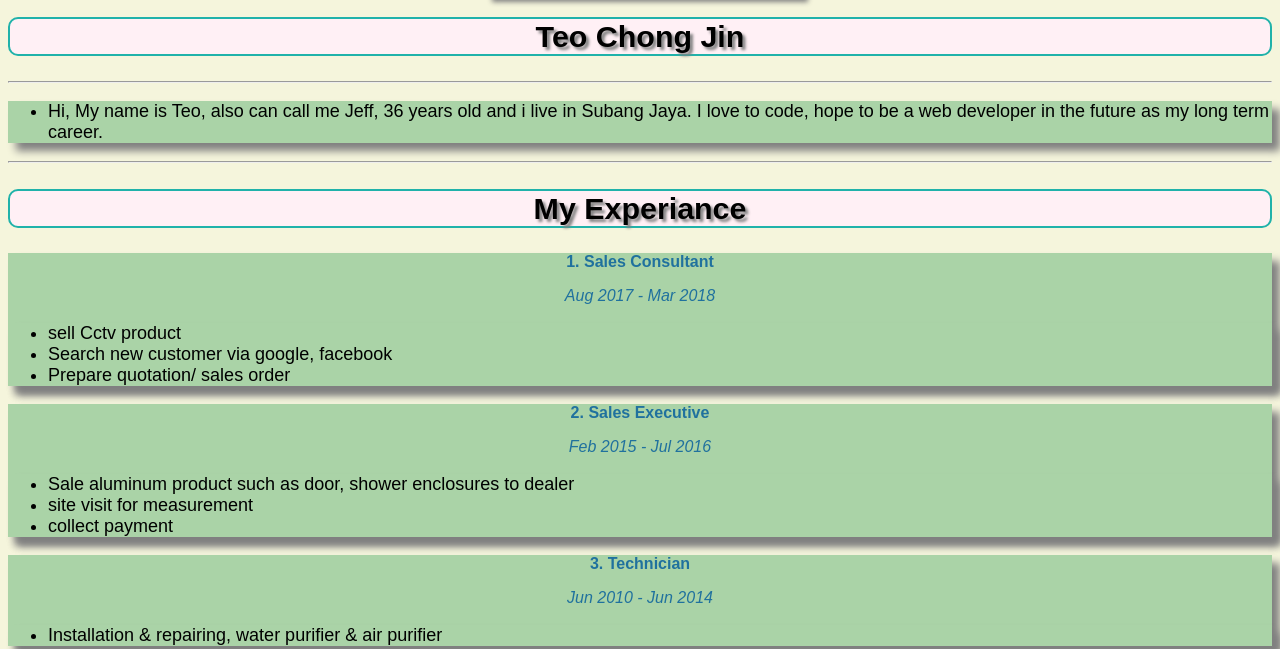
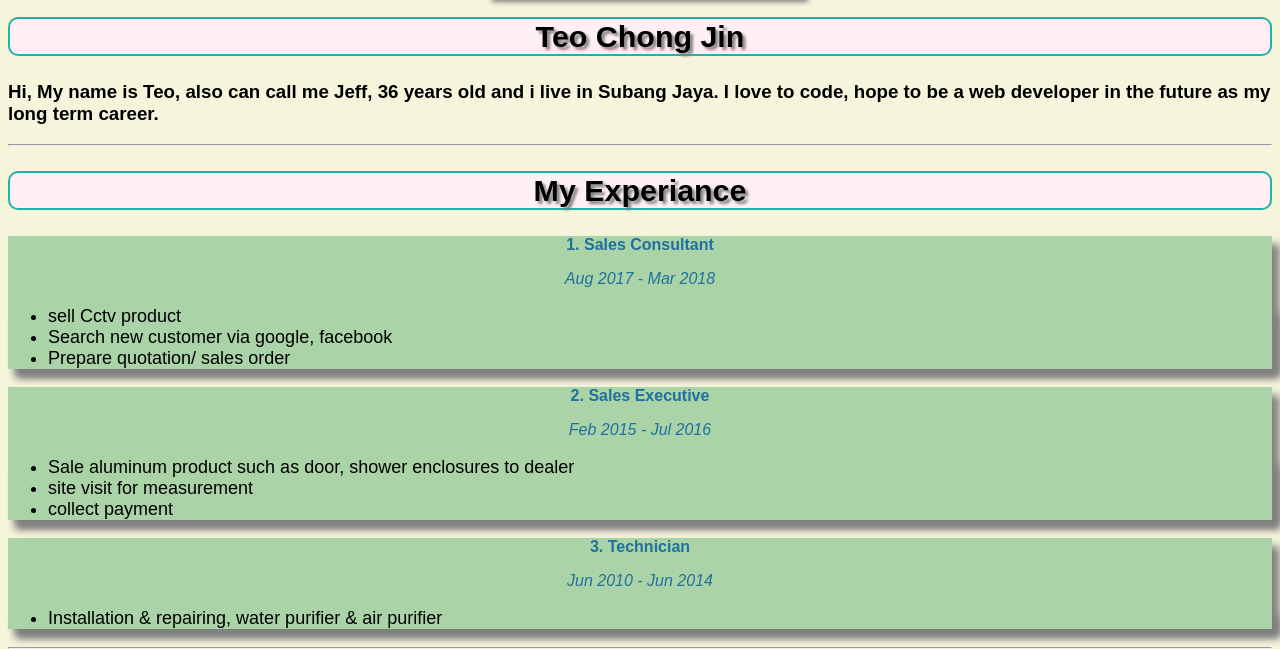
Before and after one commit to dreamcreatorr/github.io, a plain HTML site: page index.html in a window 1280 px wide. Shown: the part 253-902 px from the top of the page. Drawn offline with Linux system fonts and the light colour scheme.

Commit message:
Update index.html

```diff
--- a/index.html
+++ b/index.html
@@ -1,22 +1,23 @@
 <!DOCTYPE html>
 <html lang="en">
 		<head>
-			<meta charset="utf-8"/>
+      <meta charset="utf-8"/>
 			<title>My Online Cv/Portfolio</title>
       <link rel="stylesheet" type="text/css" href="style.css">
-
 		</head>
 
 		<body>
-      <img id= "profilePic" alt="my picture" src="https://randomuser.me/api/portraits/men/19.jpg">
+       <div class="container">
 
-      <h2>Teo Chong Jin</h2>
+       <img id= "profilePic" alt="my picture" src="https://www.linkpicture.com/q/FG8A0637-passport-size.jpg">
 
-      <hr/>
+        <h2 id="profileName">
+          Teo Chong Jin
+        </h2>
 
-      <ul>
-        <li>Hi, My name is Teo, also can call me Jeff, 36 years old and i live in Subang Jaya. I love to code, hope to be a web developer in the future as my long term career.</li>
-      </ul>
+        <h3>
+          Hi, My name is Teo, also can call me Jeff, 36 years old and i live in Subang Jaya. I love to code, hope to be a web developer in the future as my long term career.
+        </h3>
 
       <hr/>
 
@@ -88,7 +89,7 @@
             <P><strong>Sekolah Rendah Jenis Kebangsaan (C) Keat Hwa S</strong><P>
               <p><em>Graduation Date: December 1996</em></p>
           </div>
-
+         </div>
 		</body>
 
 	</html>
```
